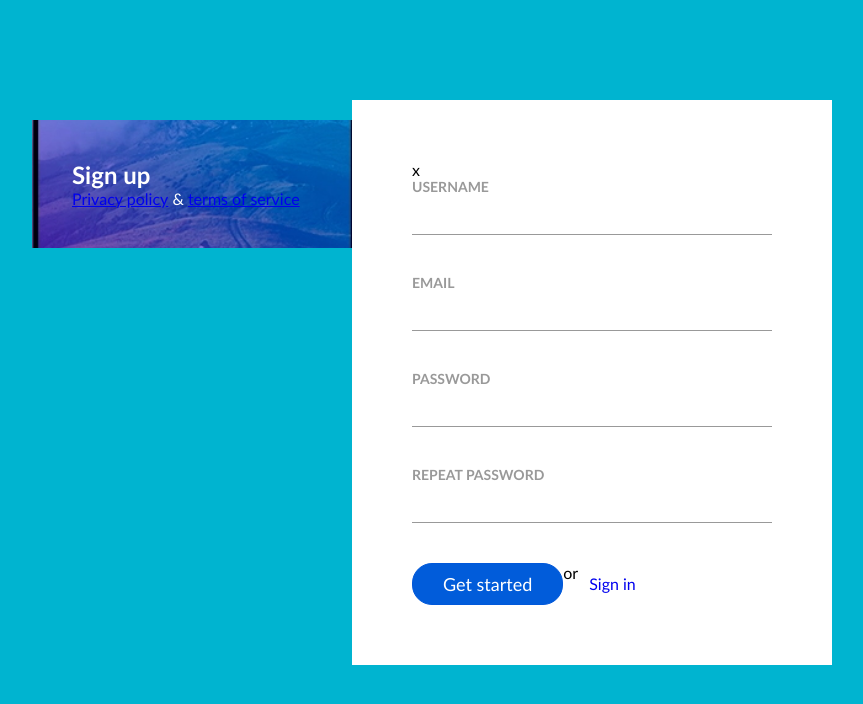
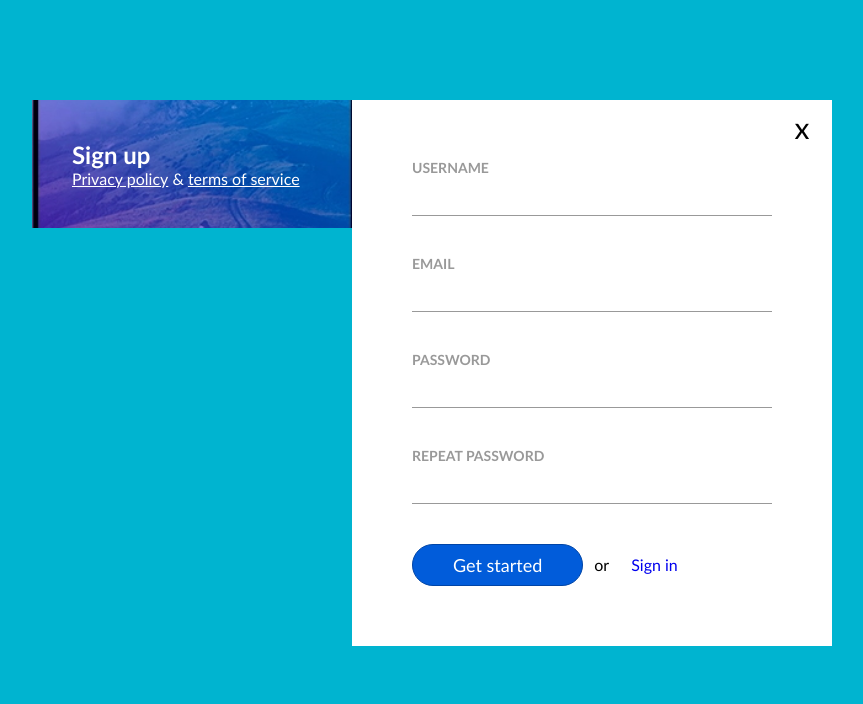
Before and after one commit to Atru8729/6-sign-up, a plain HTML site: page index.html in a window 1280 px wide. Shown: the whole page, without its empty margins (208-1071 px from the left). Drawn offline with Linux system fonts and the light colour scheme; files whose address does not match are found by name.

Commit message:
Close element

```diff
--- a/css/main.css
+++ b/css/main.css
@@ -21,13 +21,13 @@ body {
     width: 40%;
     float: left;
     padding: 40px;
-    margin-top: 20px;
     color: #fff;
     background-color: #4c46a5;
     background-image: url(../img/hill.jpg);
     background-repeat: no-repeat;
     background-size: cover;
     background-position: center;
+    position: relative;
 
 
 }
@@ -39,6 +39,7 @@ body {
 }
 
 .bottom-links > a {
+    color: #fff;
 }
 
 .bottom-links > span {
@@ -49,9 +50,19 @@ body {
     padding: 60px;
     float: left;
     background-color: #fff;
+    position: relative;
 }
 
 .close {
+    display:inline-block;
+    width: 60px;
+    height: 60px;
+    text-align: center;
+    font-size: 30px;
+    line-height: 54px;
+    position: absolute;
+    top: 0;
+    right: 0;
 }
 
 .form {
@@ -90,18 +101,17 @@ input {
 button {
     float:left;
     padding: 10px 40px;
-    padding-left: 30px;
-    padding-right: 30px;
     background-color: #015cda;
-    border:1px solid #0158da;
+    border:1px solid #0045a7;
     color: #fff;
     font-size: 18px;
     line-height: 20px;
-    border-radius: 20px;
+    border-radius: 21px;
 }
 
 .form-row > span {
     float: left;
+    padding: 11px;
     line-height: 20px;
 }
 
```
Also changed, not shown: img/hill.jpg (renamed from hill.jpg).
